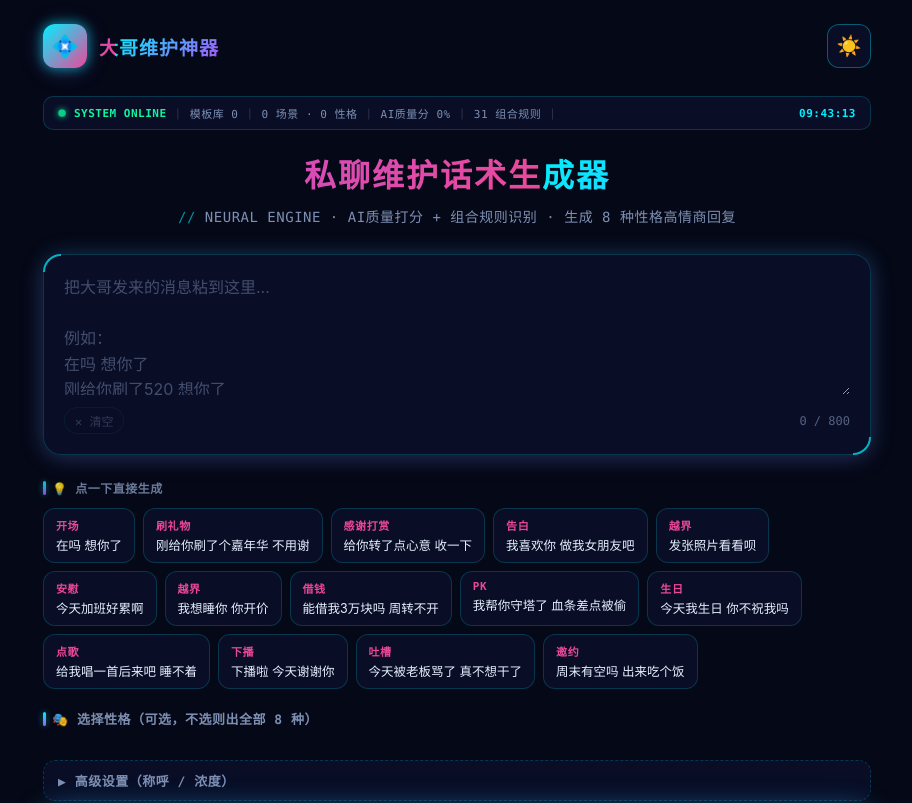
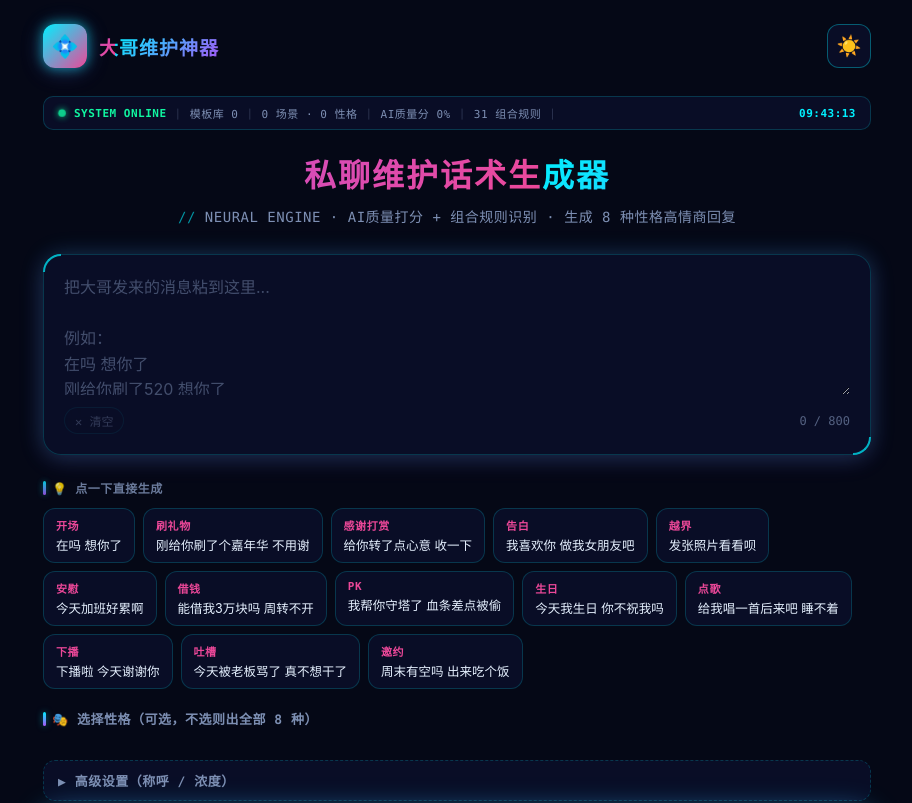
Before and after one commit to dugud552-lab/huashu-shenqi, a Next.js app: page / in a window 1280 px wide. Shown: the top 803 px of the page, without its empty margins (183-1095 px from the left). Built offline with nearby package versions, Linux system fonts and the light colour scheme.

Commit message:
feat: remove explicit '想睡你 你开价' example from UI

```diff
--- a/pages/index.js
+++ b/pages/index.js
@@ -19,7 +19,6 @@ const ALL_EXAMPLES = [
   { msg: "我喜欢你 做我女朋友吧", hint: "告白" },
   { msg: "发张照片看看呗", hint: "越界" },
   { msg: "今天加班好累啊", hint: "安慰" },
-  { msg: "我想睡你 你开价", hint: "越界" },
   { msg: "能借我3万块吗 周转不开", hint: "借钱" },
   { msg: "我帮你守塔了 血条差点被偷", hint: "PK" },
   { msg: "今天我生日 你不祝我吗", hint: "生日" },
@@ -361,7 +360,7 @@ export default function Home() {
           ref={textareaRef}
           defaultValue=""
           maxLength={800}
-          placeholder={"把大哥发来的消息粘到这里...\n\n例如：\n在吗 想你了\n刚给你刷了520 想你了\n我想睡你 你开价\n能借我3万块吗\n今天被老板骂了 好累\n点歌 唱一首给我听"}
+          placeholder={"把大哥发来的消息粘到这里...\n\n例如：\n在吗 想你了\n刚给你刷了520 想你了\n能借我3万块吗\n今天被老板骂了 好累\n点歌 唱一首给我听"}
           onInput={(e) => setMessage(e.target.value)}
           onCompositionEnd={(e) => setMessage(e.target.value)}
           onBlur={(e) => setMessage(e.target.value)}
```
